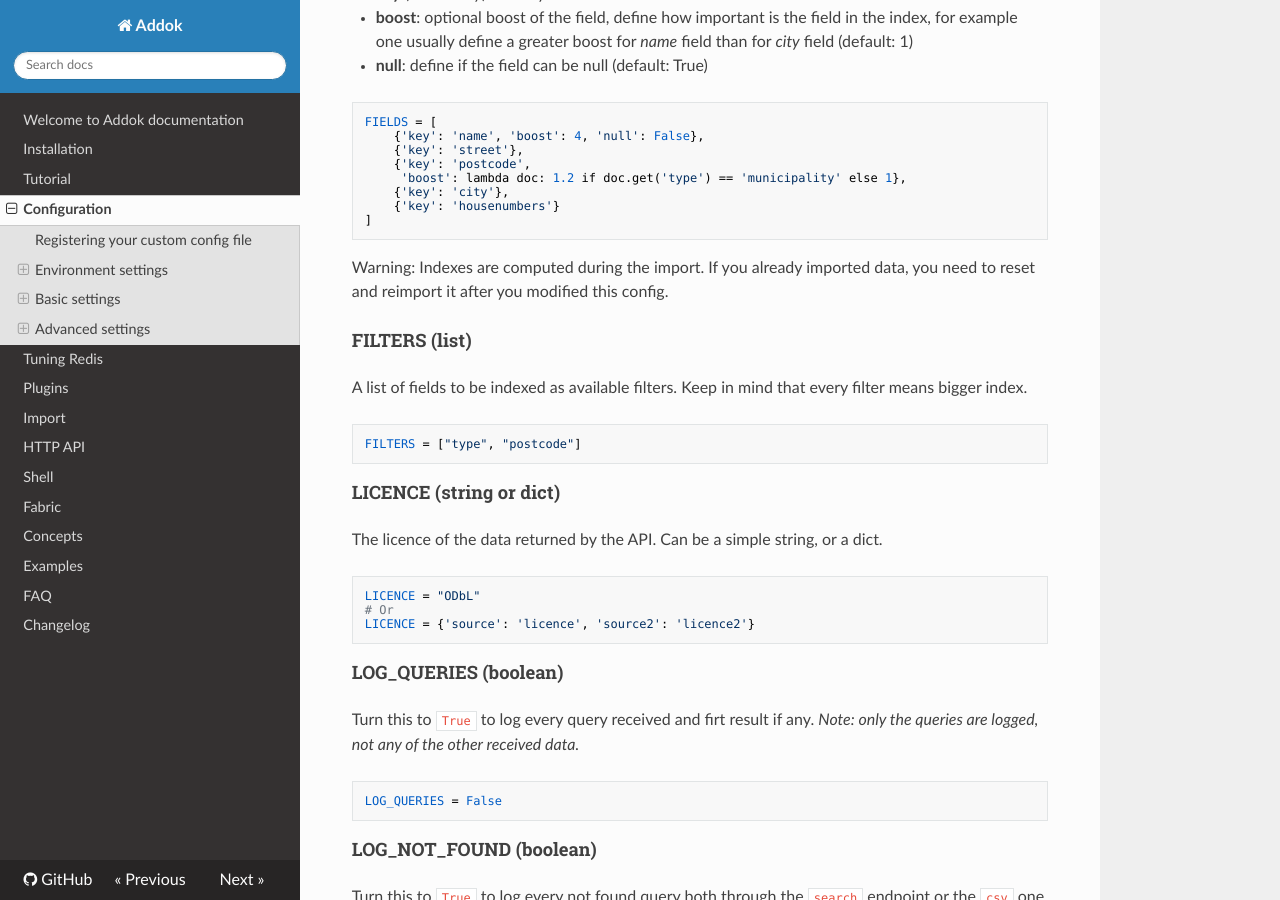
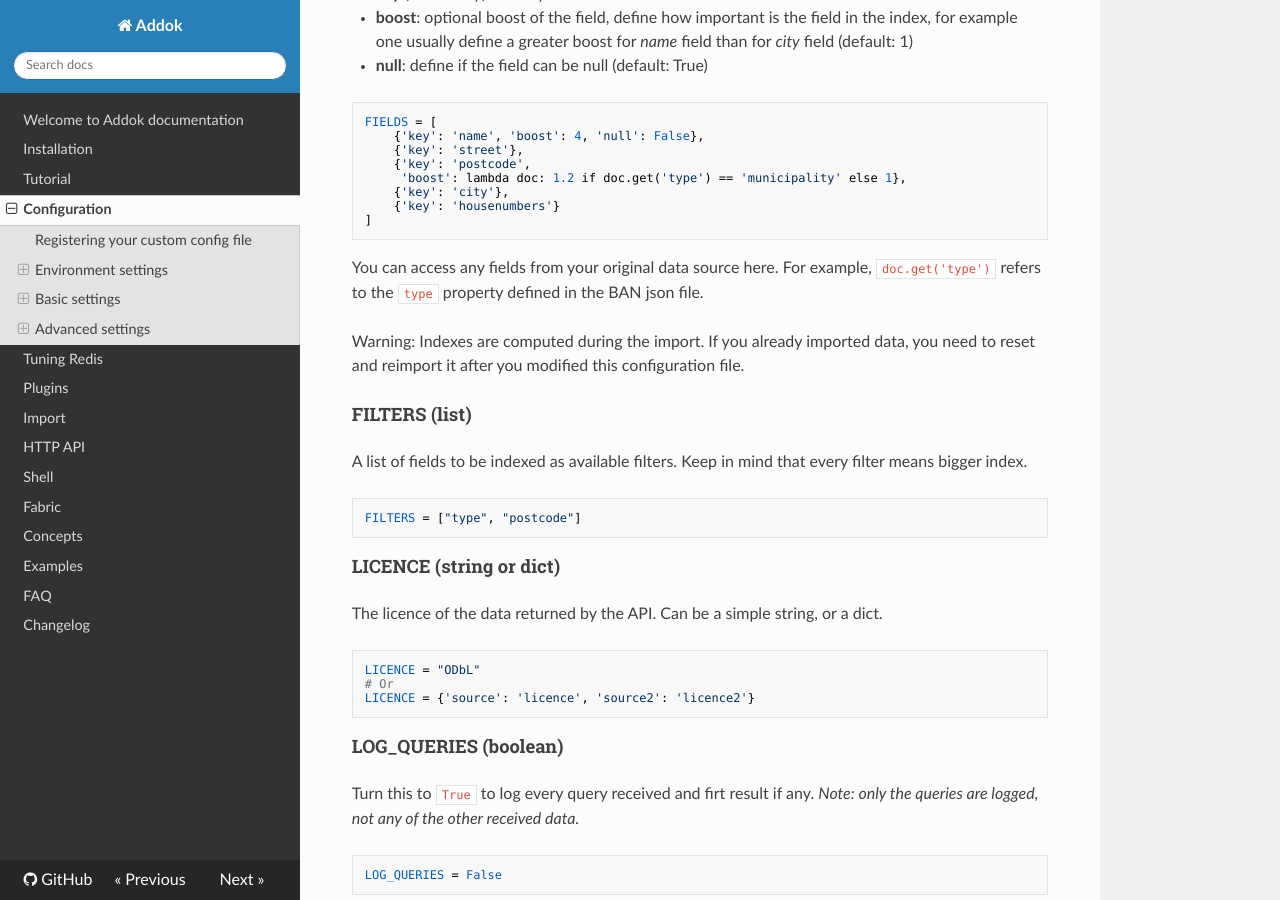
Before and after one commit to addok/addok, an MkDocs documentation site: the page built from docs/config.md, in a window 1280 px wide and 900 px high, scrolled down 2763 px. Built offline with MkDocs 1.6.1, drawn with Linux system fonts in a browser that asks for light colours; nearby versions of some CDN libraries; old or Windows-style settings are respelled for this version of MkDocs.

Commit message:
Add an indication about source type in filters

````diff
--- a/docs/config.md
+++ b/docs/config.md
@@ -137,7 +137,9 @@ FIELDS = [
 ]
 ```
 
-Warning: Indexes are computed during the import. If you already imported data, you need to reset and reimport it after you modified this config.
+You can access any fields from your original data source here. For example, `doc.get('type')` refers to the `type` property defined in the BAN json file.
+
+Warning: Indexes are computed during the import. If you already imported data, you need to reset and reimport it after you modified this configuration file.
 
 #### FILTERS (list)
 A list of fields to be indexed as available filters. Keep in mind that every
````
